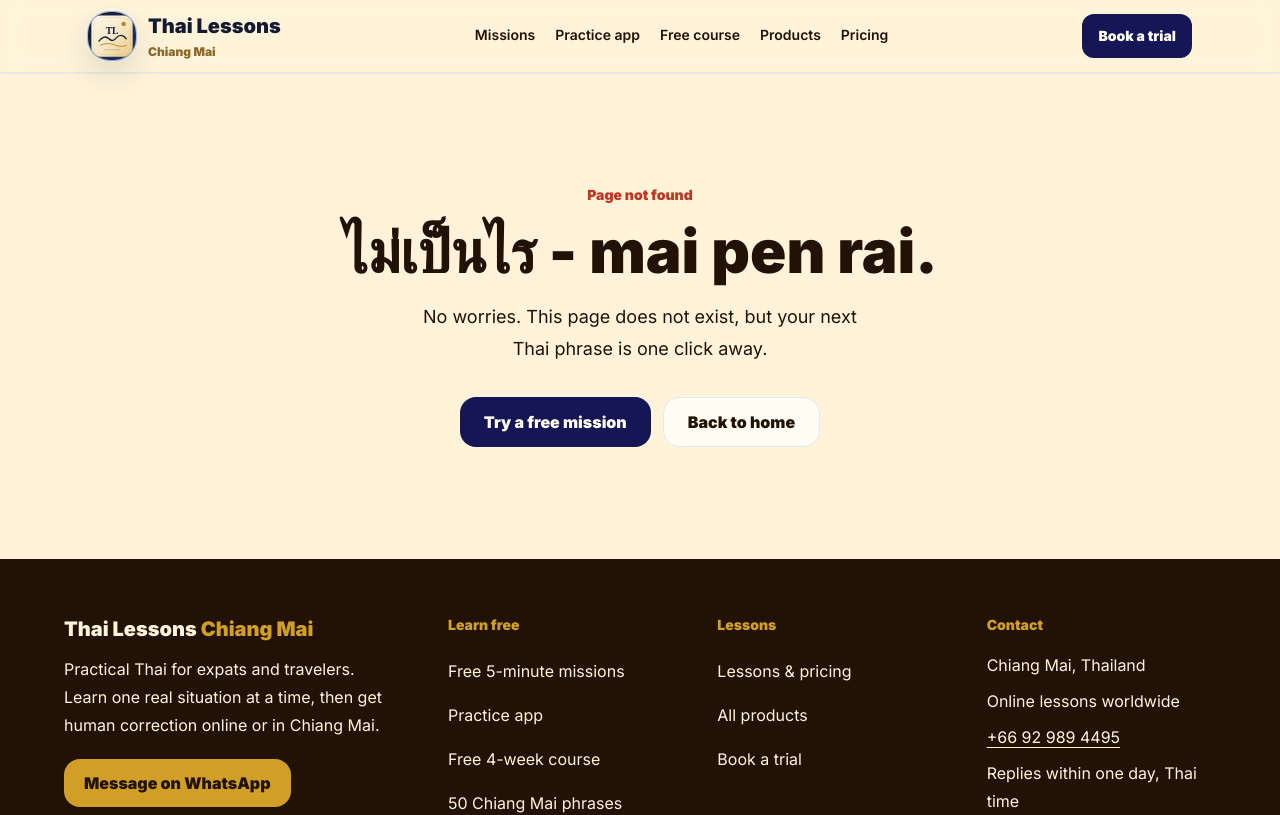
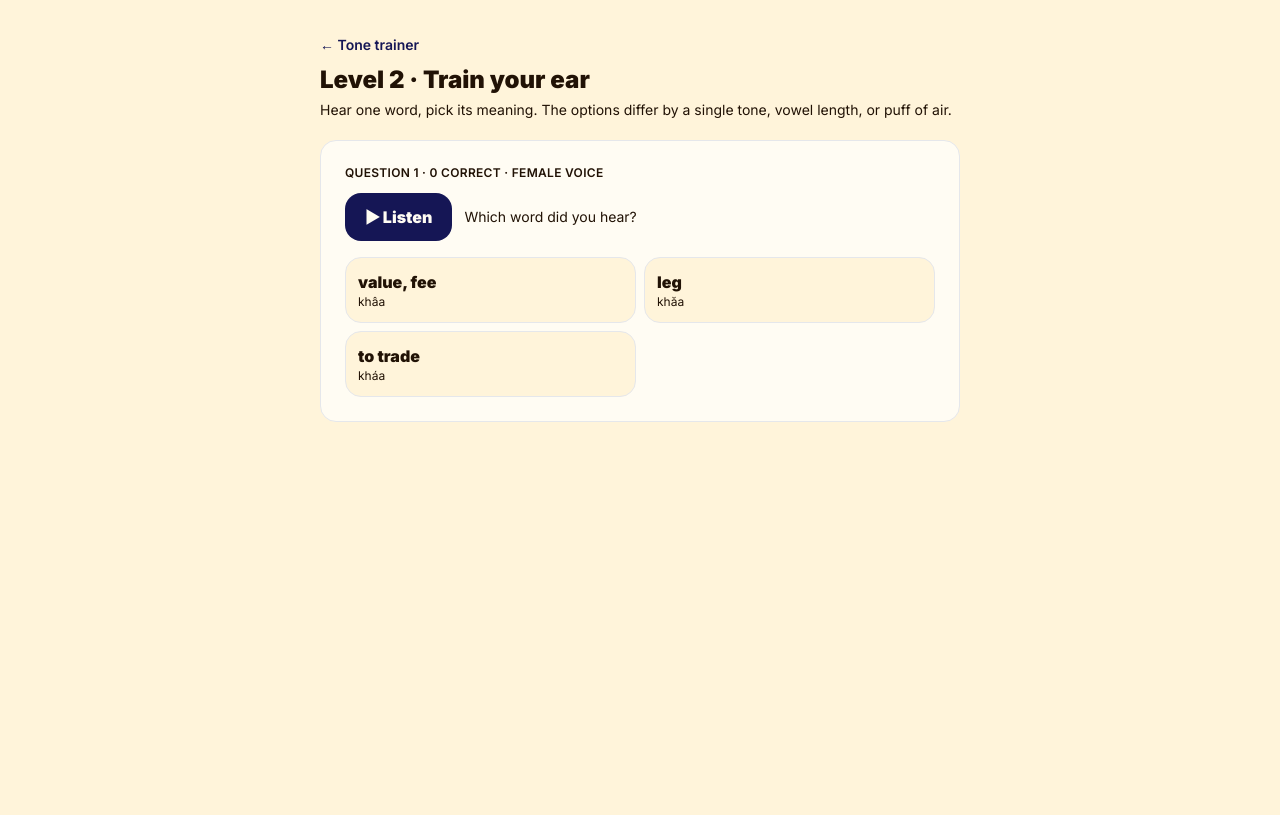
Before and after one commit to Mekjunkong/thai-culture, a Next.js app: page /tones/level-2 in a window 1280 px wide. Before the commit this address had no page. Shown: the top 815 px of the page. Built offline with nearby package versions, Linux system fonts and the light colour scheme.

Commit message:
feat: level 2 minimal-pair listening drill

```diff
--- /dev/null
+++ b/app/tones/level-2/page.tsx
@@ -0,0 +1,21 @@
+import type { Metadata } from 'next'
+import Link from 'next/link'
+import MinimalPairDrill from '@/components/tones/MinimalPairDrill'
+
+export const metadata: Metadata = {
+  title: 'Level 2 · Train your ear | Thai Lessons Chiang Mai',
+  description: 'One sound apart — did she say "throw" or "aunt"? Sharpen your ear on Thai minimal pairs.',
+}
+
+export default function ToneLevel2Page() {
+  return (
+    <main className="mx-auto max-w-2xl px-4 py-8">
+      <Link href="/tones" className="text-sm font-semibold text-indigo">← Tone trainer</Link>
+      <h1 className="mt-2 text-2xl font-black text-tamarind">Level 2 · Train your ear</h1>
+      <p className="mt-1 text-sm text-tamarind/60">Hear one word, pick its meaning. The options differ by a single tone, vowel length, or puff of air.</p>
+      <div className="mt-5">
+        <MinimalPairDrill />
+      </div>
+    </main>
+  )
+}
--- /dev/null
+++ b/components/tones/MinimalPairDrill.tsx
@@ -0,0 +1,135 @@
+'use client'
+
+import { useEffect, useMemo, useRef, useState } from 'react'
+import Link from 'next/link'
+import { gradeCard } from '@/lib/srs'
+import { maleVariant, TONE_CURRICULUM, TONE_LABELS, type ToneItem } from '@/data/tone-curriculum'
+import { getContour } from '@/lib/toneContours'
+import PitchCanvas from '@/components/tones/PitchCanvas'
+import type { Tone } from '@/lib/pitch'
+
+const SESSION_SIZE = 10
+
+function shuffle<T>(xs: T[]): T[] {
+  const out = [...xs]
+  for (let i = out.length - 1; i > 0; i--) {
+    const j = Math.floor(Math.random() * (i + 1))
+    ;[out[i], out[j]] = [out[j], out[i]]
+  }
+  return out
+}
+
+const byId = new Map(TONE_CURRICULUM.map((i) => [i.id, i]))
+
+export default function MinimalPairDrill() {
+  const pool = useMemo(() => TONE_CURRICULUM.filter((i) => i.kind === 'minimal-pair'), [])
+  const [queue, setQueue] = useState<ToneItem[]>(() => shuffle(pool).slice(0, SESSION_SIZE))
+  const [useMale, setUseMale] = useState(false)
+  const [options, setOptions] = useState<ToneItem[]>([])
+  const [answered, setAnswered] = useState<string | null>(null)
+  const [correctCount, setCorrectCount] = useState(0)
+  const [doneCount, setDoneCount] = useState(0)
+  const audioRef = useRef<HTMLAudioElement | null>(null)
+  const current = queue[0]
+
+  function srcFor(item: ToneItem, male: boolean) {
+    return male ? maleVariant(item.audio) : item.audio
+  }
+
+  function play(src: string, then?: string) {
+    const el = audioRef.current
+    if (!el) return
+    el.onended = then
+      ? () => {
+          el.onended = null
+          el.src = then
+          void el.play().catch(() => undefined)
+        }
+      : null
+    el.src = src
+    void el.play().catch(() => undefined)
+  }
+
+  useEffect(() => {
+    if (!current) return
+    const male = Math.random() < 0.5
+    setUseMale(male)
+    setOptions(shuffle([current, ...(current.pairWith ?? []).map((id) => byId.get(id)!).filter(Boolean)]))
+    play(srcFor(current, male))
+    // eslint-disable-next-line react-hooks/exhaustive-deps
+  }, [current?.id])
+
+  if (!current) {
+    return (
+      <div className="rounded-2xl border border-tamarind/10 bg-surface p-6 text-center">
+        <p className="text-3xl">👂</p>
+        <p className="mt-2 font-black text-tamarind">{correctCount} / {doneCount} first-try correct</p>
+        <p className="mt-1 text-sm text-tamarind/60">Pairs you missed will resurface in your daily review.</p>
+        <div className="mt-4 flex justify-center gap-3">
+          <button type="button" onClick={() => { setQueue(shuffle(pool).slice(0, SESSION_SIZE)); setCorrectCount(0); setDoneCount(0) }} className="min-h-11 rounded-2xl bg-indigo px-4 py-2 font-black text-surface">Practice again</button>
+          <Link href="/tones" className="min-h-11 rounded-2xl border border-tamarind/15 px-4 py-2 font-black text-tamarind">Back</Link>
+        </div>
+      </div>
+    )
+  }
+
+  function pick(option: ToneItem) {
+    if (answered) return
+    setAnswered(option.id)
+    const correct = option.id === current.id
+    gradeCard(current.id, correct ? 'good' : 'again')
+    if (correct) setCorrectCount((n) => n + 1)
+    else play(srcFor(current, useMale), srcFor(option, useMale))
+  }
+
+  function next() {
+    setDoneCount((n) => n + 1)
+    setQueue((q) => (answered === current.id ? q.slice(1) : [...q.slice(1), current]))
+    setAnswered(null)
+  }
+
+  const contour = answered ? getContour(current.audio) : null
+
+  return (
+    <div className="rounded-2xl border border-tamarind/10 bg-surface p-4 sm:p-6">
+      {/* eslint-disable-next-line jsx-a11y/media-has-caption */}
+      <audio ref={audioRef} className="hidden" />
+      <p className="text-xs font-semibold uppercase tracking-wide text-tamarind/50">Question {doneCount + 1} · {correctCount} correct · {useMale ? 'male' : 'female'} voice</p>
+      <div className="mt-3 flex items-center gap-3">
+        <button type="button" onClick={() => play(srcFor(current, useMale))} className="min-h-12 rounded-2xl bg-indigo px-5 py-2 font-black text-surface">▶ Listen</button>
+        <p className="text-sm text-tamarind/60">Which word did you hear?</p>
+      </div>
+      <div className="mt-4 grid gap-2 sm:grid-cols-2">
+        {options.map((option) => {
+          const isPicked = answered === option.id
+          const isRight = answered && option.id === current.id
+          return (
+            <button
+              key={option.id}
+              type="button"
+              onClick={() => pick(option)}
+              disabled={!!answered}
+              className={`min-h-14 rounded-2xl border p-3 text-left transition ${
+                isRight ? 'border-lime-600 bg-lime-50' : isPicked ? 'border-temple bg-temple/10' : 'border-tamarind/15 bg-jasmine'
+              }`}
+            >
+              <span className="block font-black text-tamarind">{option.gloss}</span>
+              <span className="block text-xs text-tamarind/60">{option.roman}</span>
+            </button>
+          )
+        })}
+      </div>
+      {answered && (
+        <div className="mt-4 space-y-3">
+          <p className="font-black text-tamarind">
+            {answered === current.id ? '✓ Correct — ' : '✗ It was '}
+            <span className="text-2xl">{current.thai}</span>{' '}
+            <span className="text-tamarind/60">{current.roman} · {current.gloss}{current.tone ? ` · ${TONE_LABELS[current.tone as Tone].label} tone` : ''}</span>
+          </p>
+          {contour && <PitchCanvas native={contour} />}
+          <button type="button" onClick={next} className="min-h-11 w-full rounded-2xl bg-indigo font-black text-surface sm:w-auto sm:px-6">Next →</button>
+        </div>
+      )}
+    </div>
+  )
+}
```
